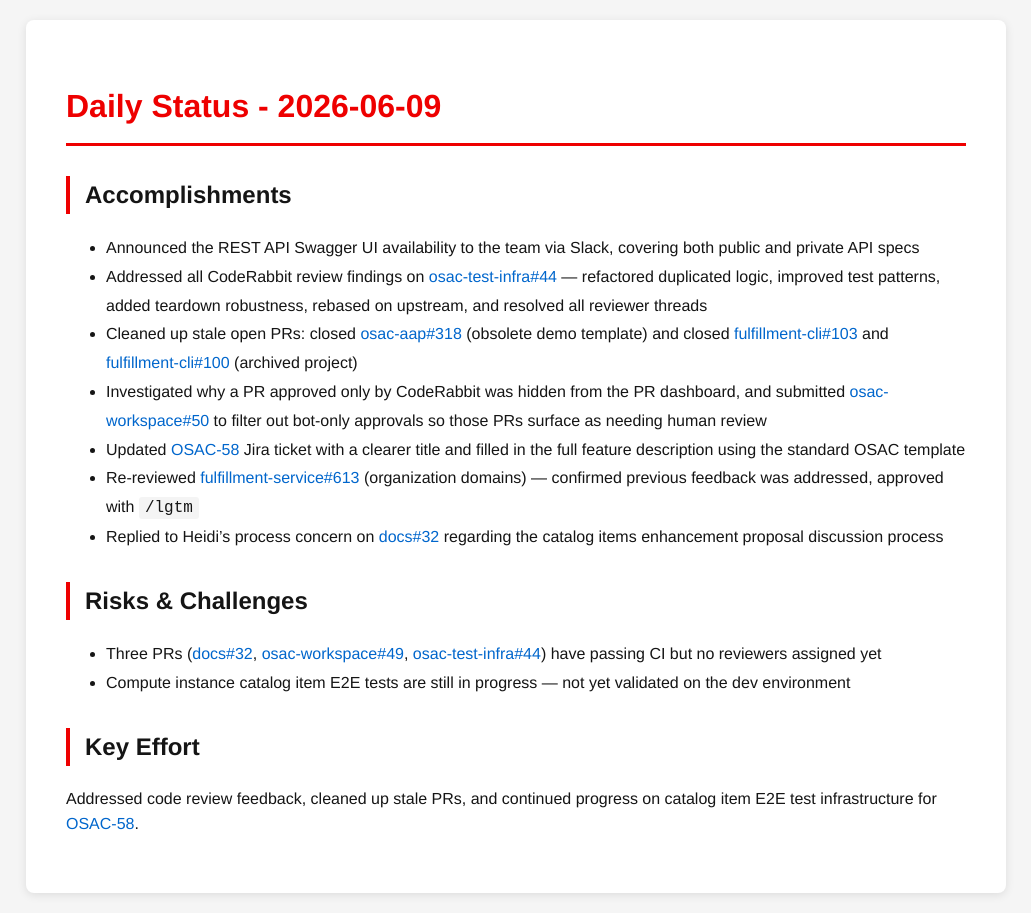
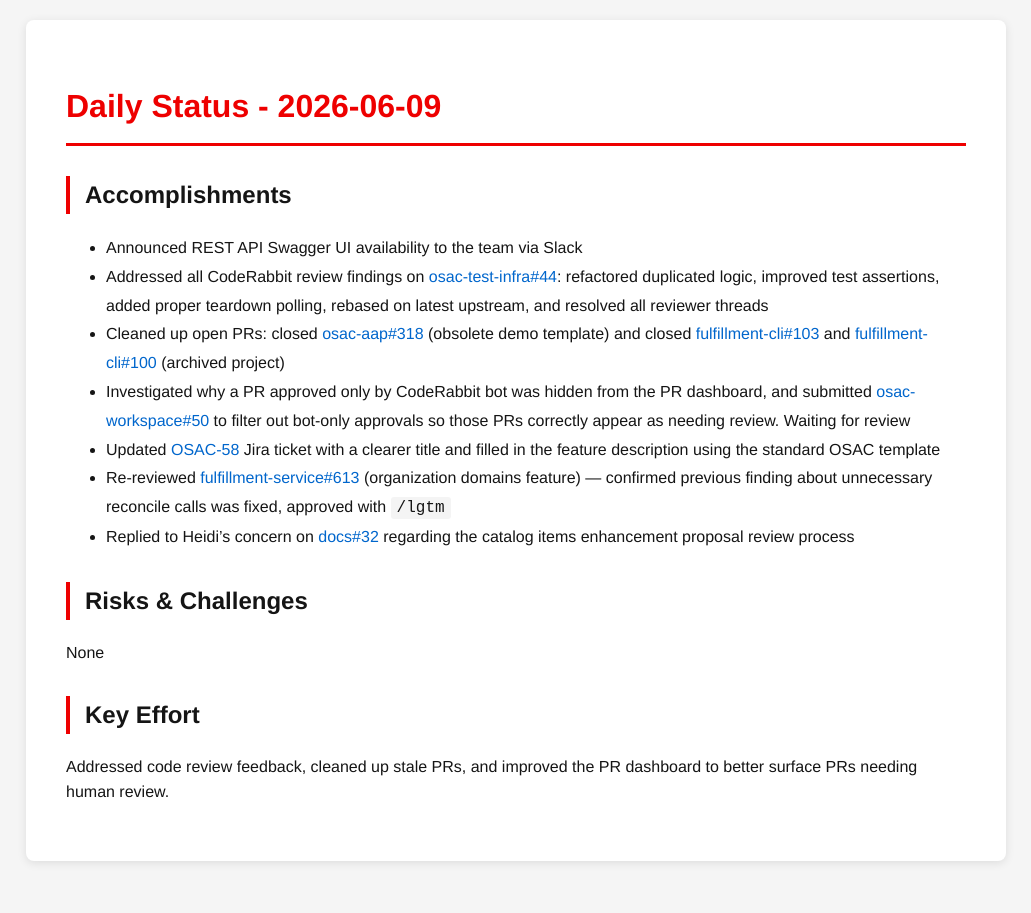
Before and after one commit to tzvatot/daily-status, a Jekyll site: the page built from 2026-06-09.md, in a window 1280 px wide. Shown: the whole page, without its empty margins (124-1155 px from the left). Built offline with Jekyll 4.4.1, drawn with Linux system fonts in a browser that asks for light colours.

Commit message:
Daily status update - 2026-06-09

```diff
--- a/2026-06-09.md
+++ b/2026-06-09.md
@@ -7,17 +7,16 @@
 # Daily Status - 2026-06-09
 
 ## Accomplishments
-- Announced the REST API Swagger UI availability to the team via Slack, covering both public and private API specs
-- Addressed all CodeRabbit review findings on [osac-test-infra#44](https://github.com/osac-project/osac-test-infra/pull/44) — refactored duplicated logic, improved test patterns, added teardown robustness, rebased on upstream, and resolved all reviewer threads
-- Cleaned up stale open PRs: closed [osac-aap#318](https://github.com/osac-project/osac-aap/pull/318) (obsolete demo template) and closed [fulfillment-cli#103](https://github.com/osac-project/fulfillment-cli/pull/103) and [fulfillment-cli#100](https://github.com/osac-project/fulfillment-cli/pull/100) (archived project)
-- Investigated why a PR approved only by CodeRabbit was hidden from the PR dashboard, and submitted [osac-workspace#50](https://github.com/osac-project/osac-workspace/pull/50) to filter out bot-only approvals so those PRs surface as needing human review
-- Updated [OSAC-58](https://redhat.atlassian.net/browse/OSAC-58) Jira ticket with a clearer title and filled in the full feature description using the standard OSAC template
-- Re-reviewed [fulfillment-service#613](https://github.com/osac-project/fulfillment-service/pull/613) (organization domains) — confirmed previous feedback was addressed, approved with `/lgtm`
-- Replied to Heidi's process concern on [docs#32](https://github.com/osac-project/docs/pull/32) regarding the catalog items enhancement proposal discussion process
+- Announced REST API Swagger UI availability to the team via Slack
+- Addressed all CodeRabbit review findings on [osac-test-infra#44](https://github.com/osac-project/osac-test-infra/pull/44): refactored duplicated logic, improved test assertions, added proper teardown polling, rebased on latest upstream, and resolved all reviewer threads
+- Cleaned up open PRs: closed [osac-aap#318](https://github.com/osac-project/osac-aap/pull/318) (obsolete demo template) and closed [fulfillment-cli#103](https://github.com/osac-project/fulfillment-cli/pull/103) and [fulfillment-cli#100](https://github.com/osac-project/fulfillment-cli/pull/100) (archived project)
+- Investigated why a PR approved only by CodeRabbit bot was hidden from the PR dashboard, and submitted [osac-workspace#50](https://github.com/osac-project/osac-workspace/pull/50) to filter out bot-only approvals so those PRs correctly appear as needing review. Waiting for review
+- Updated [OSAC-58](https://redhat.atlassian.net/browse/OSAC-58) Jira ticket with a clearer title and filled in the feature description using the standard OSAC template
+- Re-reviewed [fulfillment-service#613](https://github.com/osac-project/fulfillment-service/pull/613) (organization domains feature) — confirmed previous finding about unnecessary reconcile calls was fixed, approved with `/lgtm`
+- Replied to Heidi's concern on [docs#32](https://github.com/osac-project/docs/pull/32) regarding the catalog items enhancement proposal review process
 
 ## Risks & Challenges
-- Three PRs ([docs#32](https://github.com/osac-project/docs/pull/32), [osac-workspace#49](https://github.com/osac-project/osac-workspace/pull/49), [osac-test-infra#44](https://github.com/osac-project/osac-test-infra/pull/44)) have passing CI but no reviewers assigned yet
-- Compute instance catalog item E2E tests are still in progress — not yet validated on the dev environment
+None
 
 ## Key Effort
-Addressed code review feedback, cleaned up stale PRs, and continued progress on catalog item E2E test infrastructure for [OSAC-58](https://redhat.atlassian.net/browse/OSAC-58).
+Addressed code review feedback, cleaned up stale PRs, and improved the PR dashboard to better surface PRs needing human review.
```
